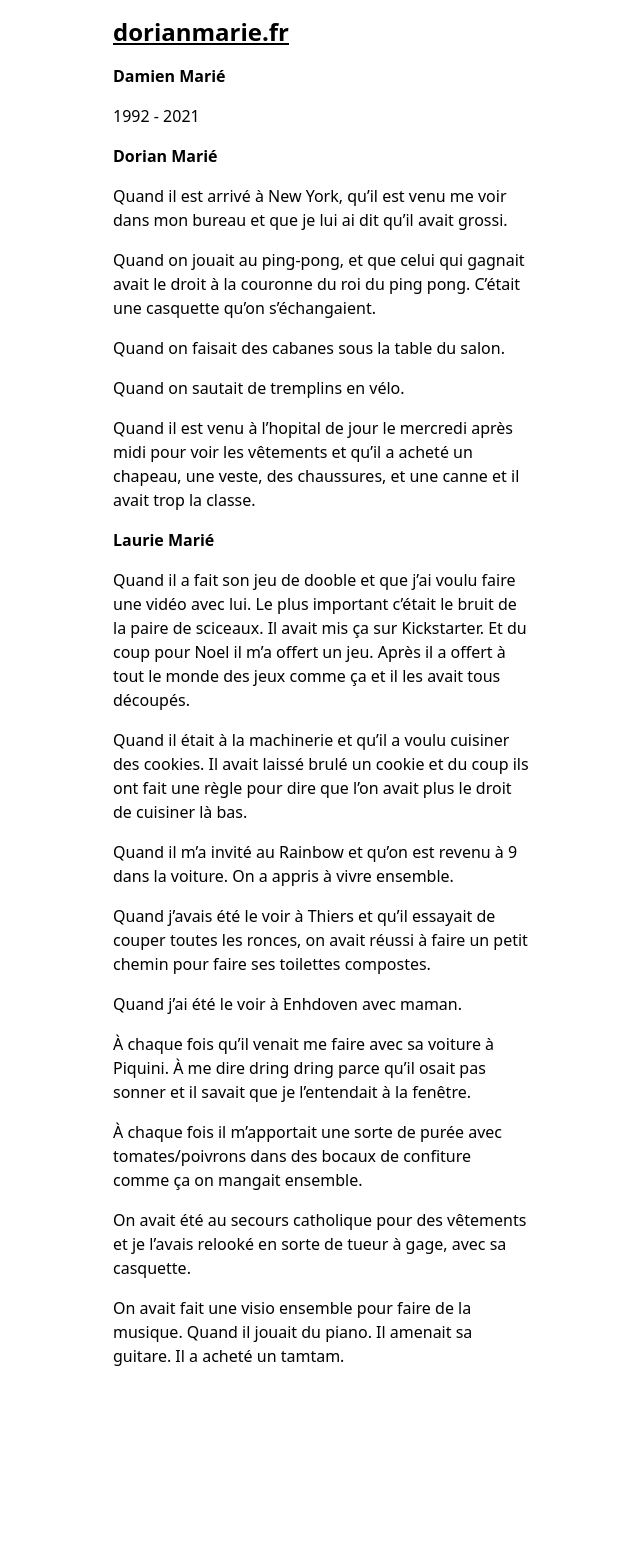
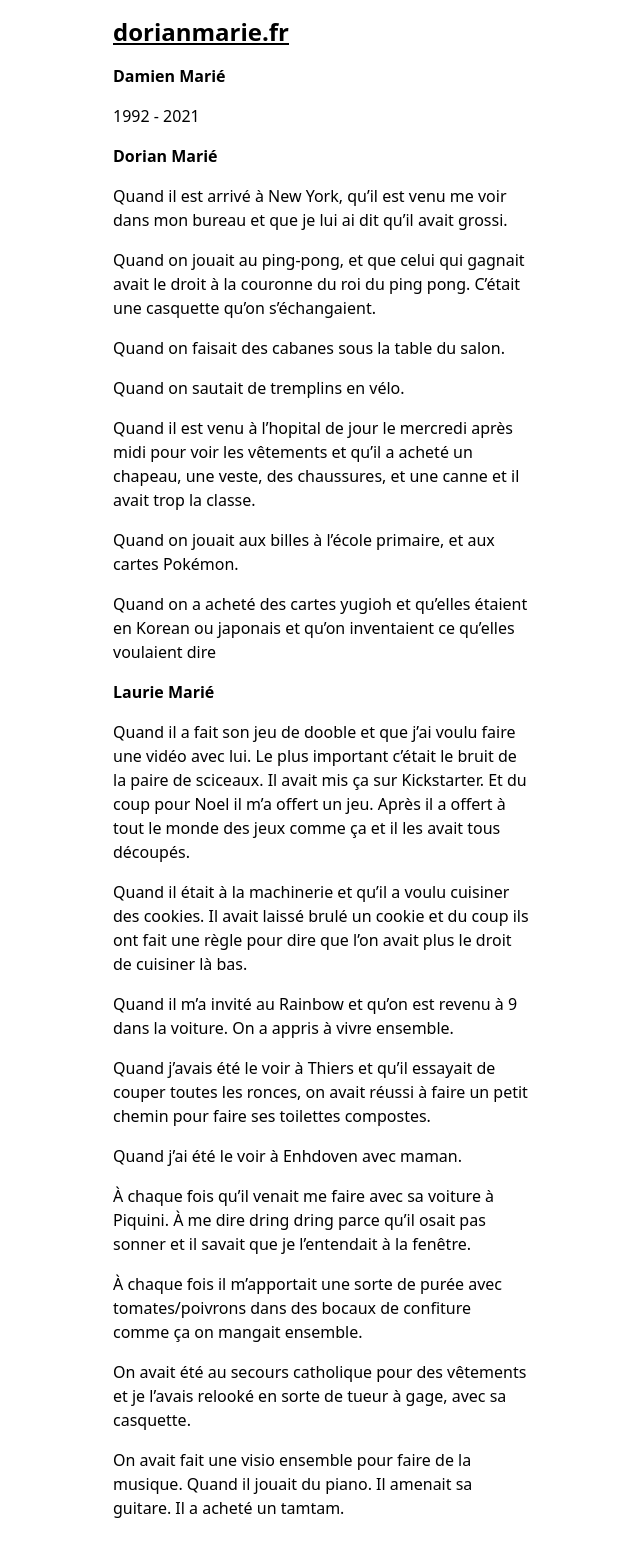
Before and after one commit to dorianmariefr/dorianmarie.fr-old, a Jekyll site: the page built from damien.md, in a window 1280 px wide. Shown: the whole page, without its empty margins (319-959 px from the left). Built offline with Jekyll 4.4.1, drawn with Linux system fonts in a browser that asks for light colours; our own code applies the rules of GitHub Pages for plain Markdown files; before the commit the page ends 1400 px from its top, so only the background shows below that.

Commit message:
more souvenirs and try to fix spacing

```diff
--- a/damien.md
+++ b/damien.md
@@ -15,6 +15,10 @@ Quand on faisait des cabanes sous la table du salon.
 Quand on sautait de tremplins en vélo.
 
 Quand il est venu à l'hopital de jour le mercredi après midi pour voir les vêtements et qu'il a acheté un chapeau, une veste, des chaussures, et une canne et il avait trop la classe.
+
+Quand on jouait aux billes à l'école primaire, et aux cartes Pokémon.
+
+Quand on a acheté des cartes yugioh et qu’elles étaient en Korean ou japonais et qu’on inventaient ce qu’elles voulaient dire
 
 # Laurie Marié
 
```
Also changed, not shown: index.md (+3 -7 lines).
